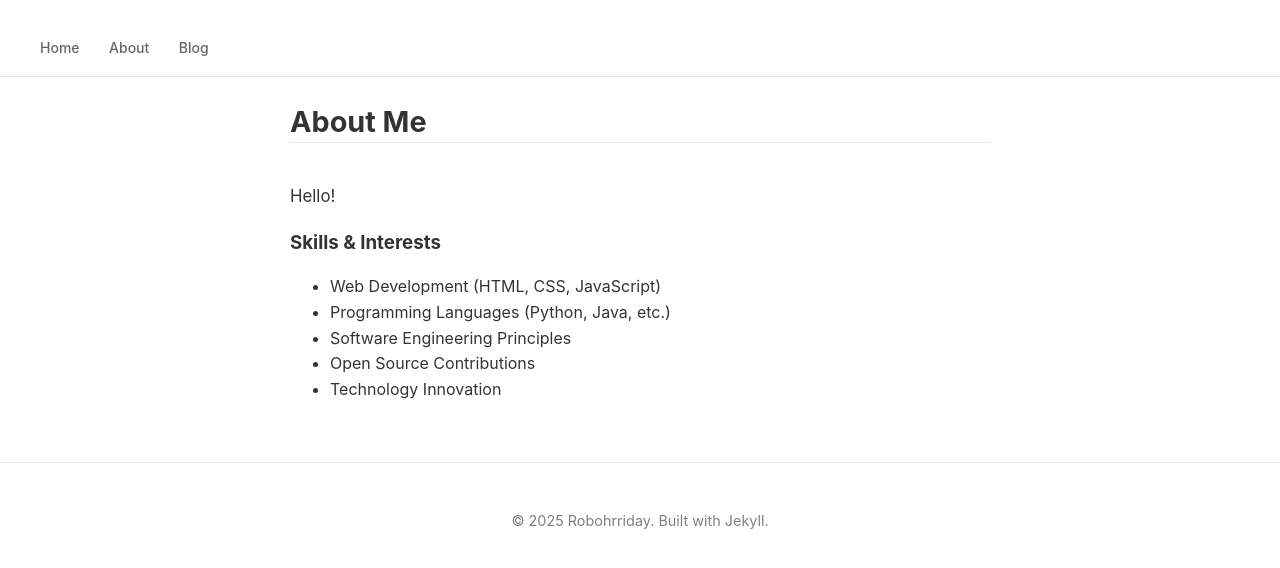
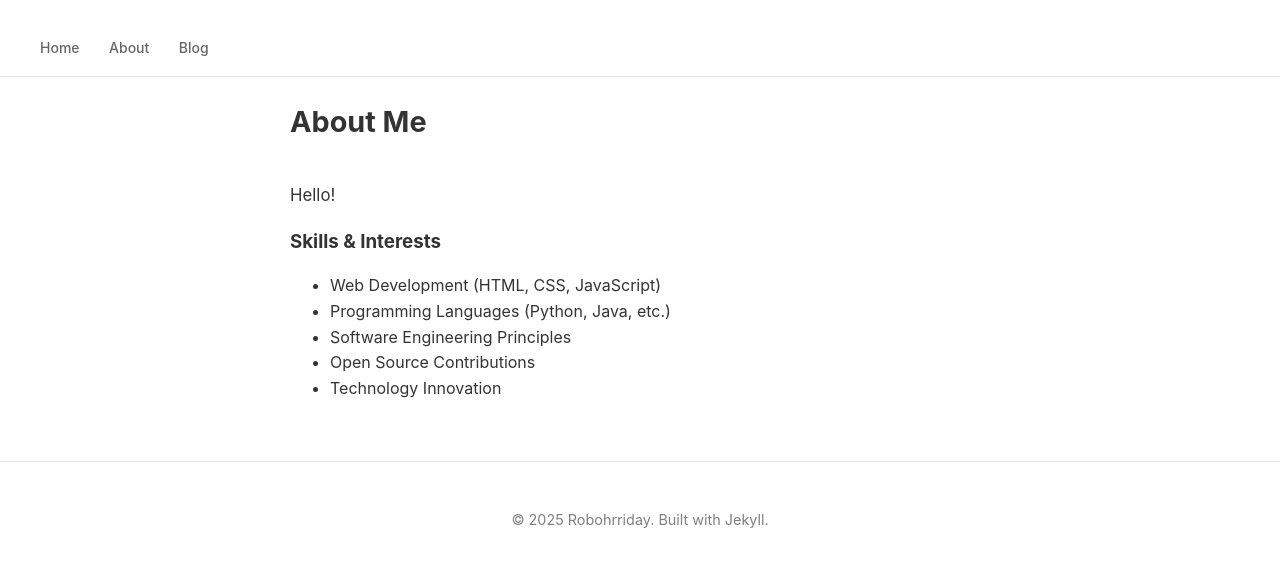
Before and after one commit to Robohrriday/Robohrriday.github.io, a Jekyll site: the page built from about.html, in a window 1280 px wide. Shown: the top 568 px of the page. Built offline with Jekyll 4.4.1, drawn with Linux system fonts in a browser that asks for light colours.

Commit message:
minor edits

```diff
--- a/css/main.css
+++ b/css/main.css
@@ -40,7 +40,6 @@ h1 {
 
 h2 {
   font-size: 1.8em;
-  border-bottom: 1px solid rgba(0, 0, 0, 0.1);
   padding-bottom: 0.5rem;
   margin-top: 2rem;
 }
```
